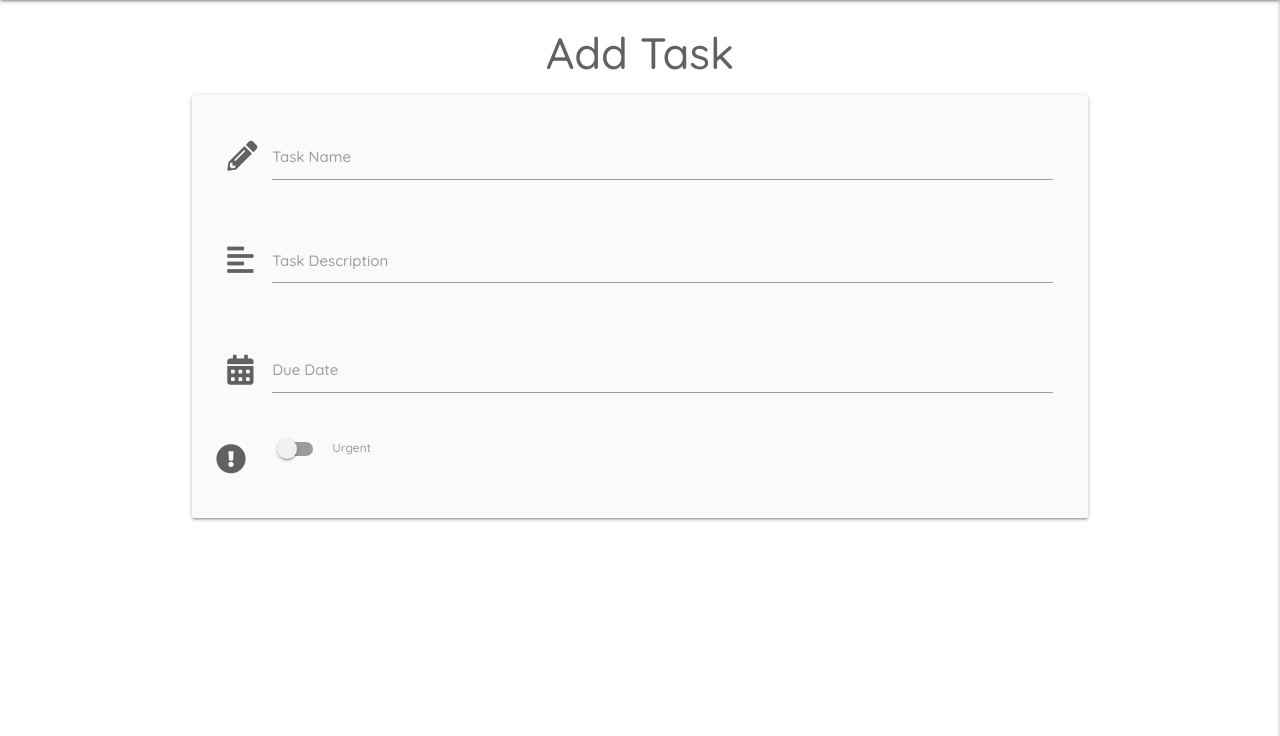
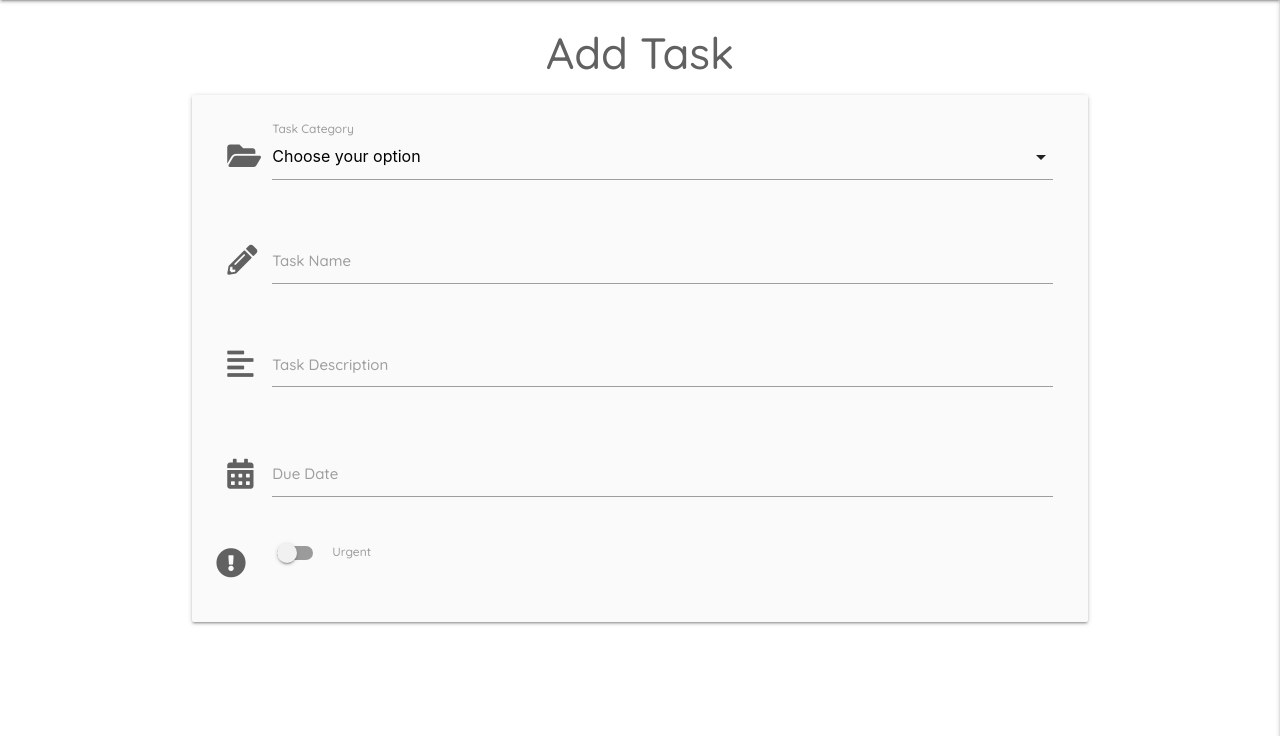
Before and after one commit to szilvia-csernus/task-manager-mongo, a Flask app: page /add_task in a window 1280 px wide. Shown: the part 64-800 px from the top of the page. Run offline with Flask 3, Linux system fonts and the light colour scheme; data that the repository does not hold is empty; some libraries are stand-ins or nearby versions.

Commit message:
add categories dropdown

```diff
--- a/app.py
+++ b/app.py
@@ -100,7 +100,9 @@ def signout():
 
 @app.route("/add_task")
 def add_task():
-    return render_template("add_task.html")
+    # 1 for ascending, -1 for descending
+    categories = mongo.db.categories.find().sort("category_name", 1)
+    return render_template("add_task.html", categories=categories)
 
 
 if __name__ == "__main__":
--- a/static/js/script.js
+++ b/static/js/script.js
@@ -4,6 +4,7 @@ $(document).ready(function(){
     $('.sidenav').sidenav({edge: 'right'});
     $('.collapsible').collapsible();
     $('.tooltipped').tooltip();
+    $('select').formSelect();
     $('.datepicker').datepicker({
         format: "dd mmmm, yyyy",
         yearRange: 3,
--- a/templates/add_task.html
+++ b/templates/add_task.html
@@ -4,6 +4,18 @@
 
 <div class="row card-panel grey lighten-5">
   <form class="col s12" method="POST" action="">
+    <div class="row">
+      <div class="input-field col s12">
+        <i class="fas fa-folder-open prefix grey-text text-darken-2"></i>
+        <select id="category_name" name="category_name" class="validate" required>
+          <option value="" disabled selected>Choose your option</option>
+          {% for category in categories %}
+            <option value="{{ category.category_name }}">{{ category.category_name }}</option>
+          {% endfor %}
+        </select>
+        <label>Task Category</label>
+      </div>
+    </div>
     <div class="row">
       <div class="input-field col s12">
         <i class="fas fa-pencil-alt prefix grey-text text-darken-2"></i>
```
